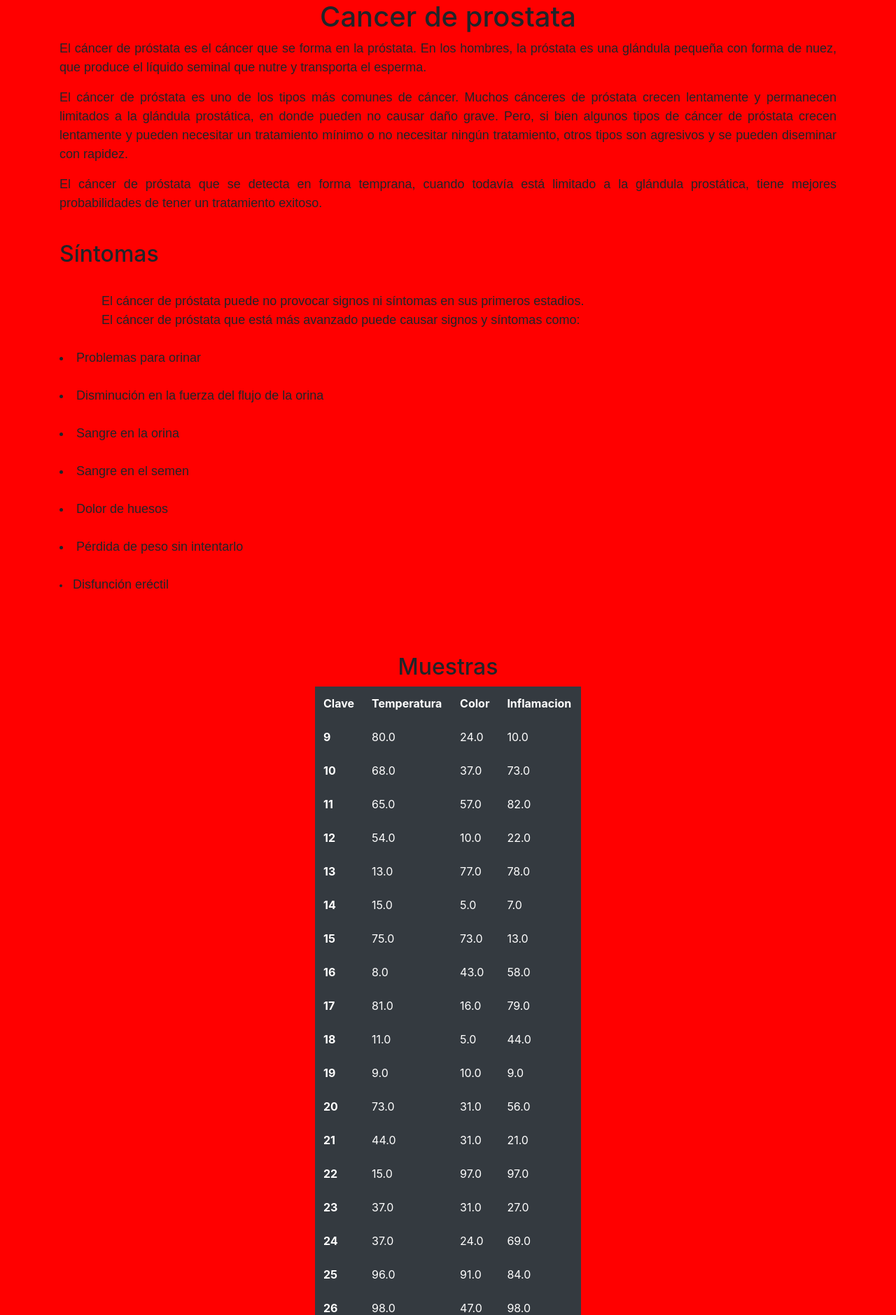
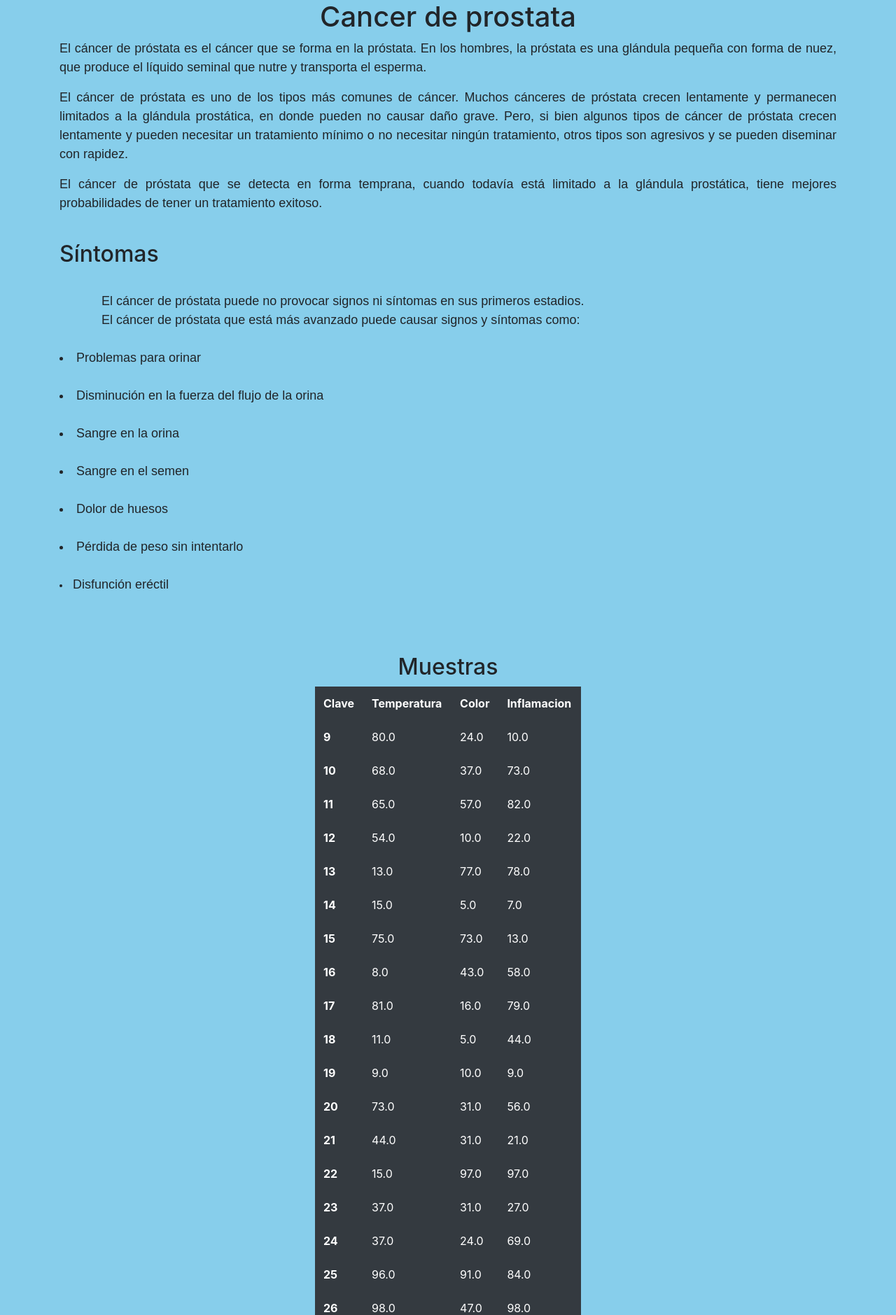
Before and after one commit to ViridianaJimenez/Reconocimietno-de-Patrones, a Django app: page / in a window 1280 px wide. Shown: the part 56-1935 px from the top of the page at 70% size. Run offline with Django 3.2, Linux system fonts and the light colour scheme; data comes from the database, SQL or seed files in the repository; some libraries are stand-ins or nearby versions.

Commit message:
cambio de color

```diff
--- a/home/templates/home/index.html
+++ b/home/templates/home/index.html
@@ -10,7 +10,7 @@
 
 </head>
 
-<body style="background:red;">
+<body style="background:SkyBlue;">
 
     <nav class="navbar navbar-expand-lg navbar-dark bg-dark">
         <a class="navbar-brand" href="{% url 'home:home' %}">Home</a>
```
